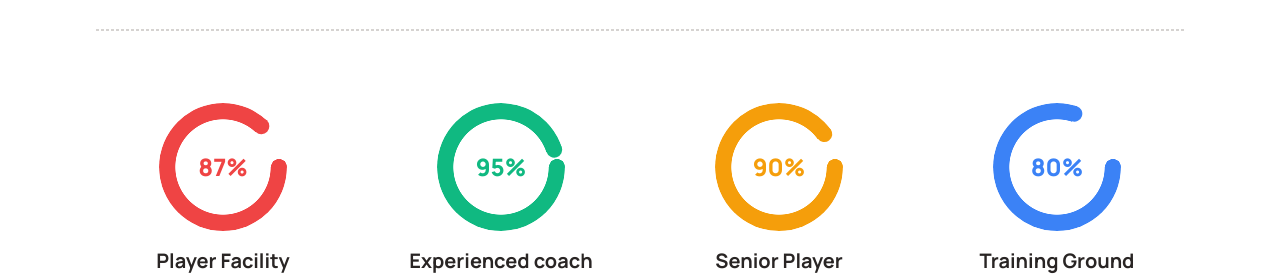
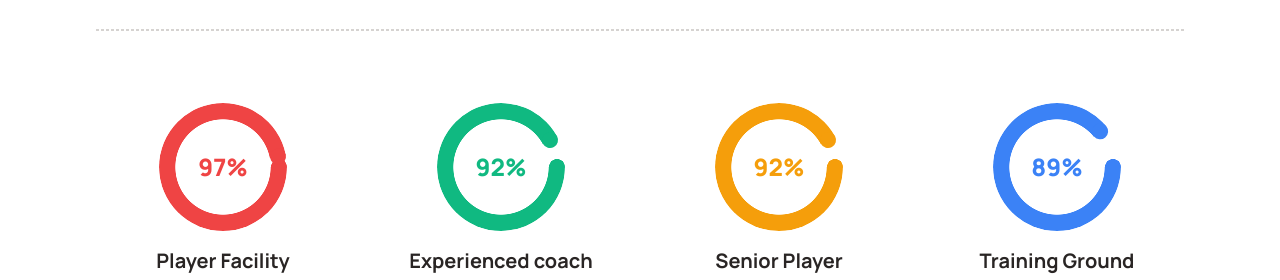
Before and after one commit to fzhalex1/zaman-hockey-as3, a plain HTML site: page index.html in a window 1280 px wide. Shown: the part 905-1185 px from the top of the page. Drawn offline with nearby package versions, Linux system fonts and the light colour scheme.

Commit message:
almost done project

```diff
--- a/index.html
+++ b/index.html
@@ -121,22 +121,22 @@
           <!-- Club Section grid -->
       <div class="mt-12 grid grid-cols-1 md:grid-cols-2 lg:grid-cols-4 gap-6 mb-20">
         <div class="flex space-y-2 flex-col justify-center items-center rounded-lg px-4 py-6 ">
-            <div class="radial-progress rotate-90 font-extrabold text-2xl text-red-500 mb-2" style="--value:87; --size:8rem; --thickness: 1rem;" role="progressbar"><span class=" -rotate-90">87%</span></div>
+            <div class="radial-progress rotate-90 font-extrabold text-2xl text-red-500 mb-2" style="--value:97; --size:8rem; --thickness: 1rem;" role="progressbar"><span class=" -rotate-90">97%</span></div>
             <h6 class="text-xl font-bold">Player Facility</h6>
             <p class="text-base text-center opacity-80">Providing best player facility with best equipments.</p>
         </div>
         <div class="flex space-y-2 flex-col justify-center items-center rounded-lg px-4 py-6 ">
-            <div class="radial-progress rotate-90 font-extrabold text-2xl text-emerald-500 mb-2" style="--value:95; --size:8rem; --thickness: 1rem;" role="progressbar"><span class=" -rotate-90">95%</span></div>
+            <div class="radial-progress rotate-90 font-extrabold text-2xl text-emerald-500 mb-2" style="--value:92; --size:8rem; --thickness: 1rem;" role="progressbar"><span class=" -rotate-90">92%</span></div>
             <h6 class="text-xl font-bold">Experienced coach</h6>
             <p class="text-base text-center opacity-80">Have the best coach to support and to well indtruct.</p>
         </div>
         <div class="flex space-y-2 flex-col justify-center items-center rounded-lg px-4 py-6 ">
-            <div class="radial-progress rotate-90 font-extrabold text-2xl text-amber-500 mb-2" style="--value:90; --size:8rem; --thickness: 1rem;" role="progressbar"><span class=" -rotate-90">90%</span></div>
+            <div class="radial-progress rotate-90 font-extrabold text-2xl text-amber-500 mb-2" style="--value:92; --size:8rem; --thickness: 1rem;" role="progressbar"><span class=" -rotate-90">92%</span></div>
             <h6 class="text-xl font-bold">Senior Player</h6>
             <p class="text-base text-center opacity-80">Have experienced top tier player for proper guidence.</p>
         </div>
         <div class="flex space-y-2 flex-col justify-center items-center rounded-lg px-4 py-6 ">
-            <div class="radial-progress rotate-90 font-extrabold text-2xl text-blue-500 mb-2" style="--value:80; --size:8rem; --thickness: 1rem;" role="progressbar"><span class=" -rotate-90">80%</span></div>
+            <div class="radial-progress rotate-90 font-extrabold text-2xl text-blue-500 mb-2" style="--value:89; --size:8rem; --thickness: 1rem;" role="progressbar"><span class=" -rotate-90">89%</span></div>
             <h6 class="text-xl font-bold">Training Ground</h6>
             <p class="text-base text-center opacity-80">Got the most suitable facilities and ground setup.</p>
         </div>
```
